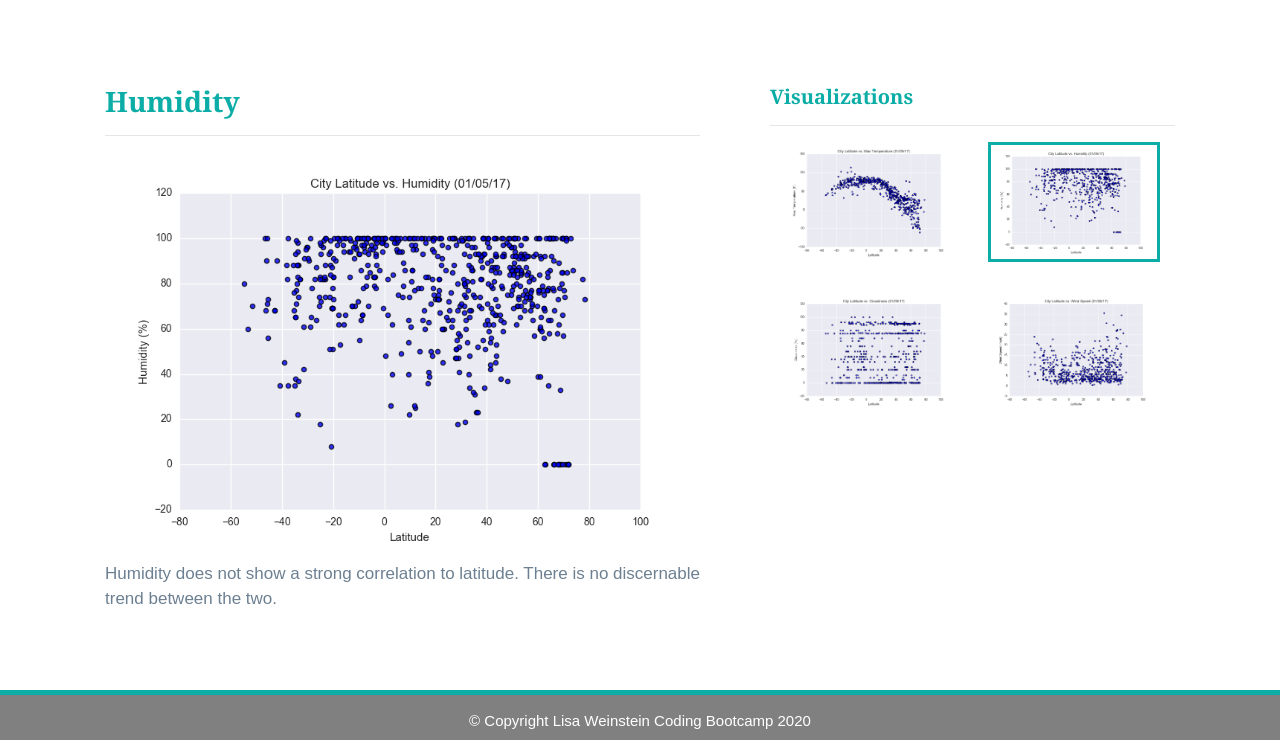
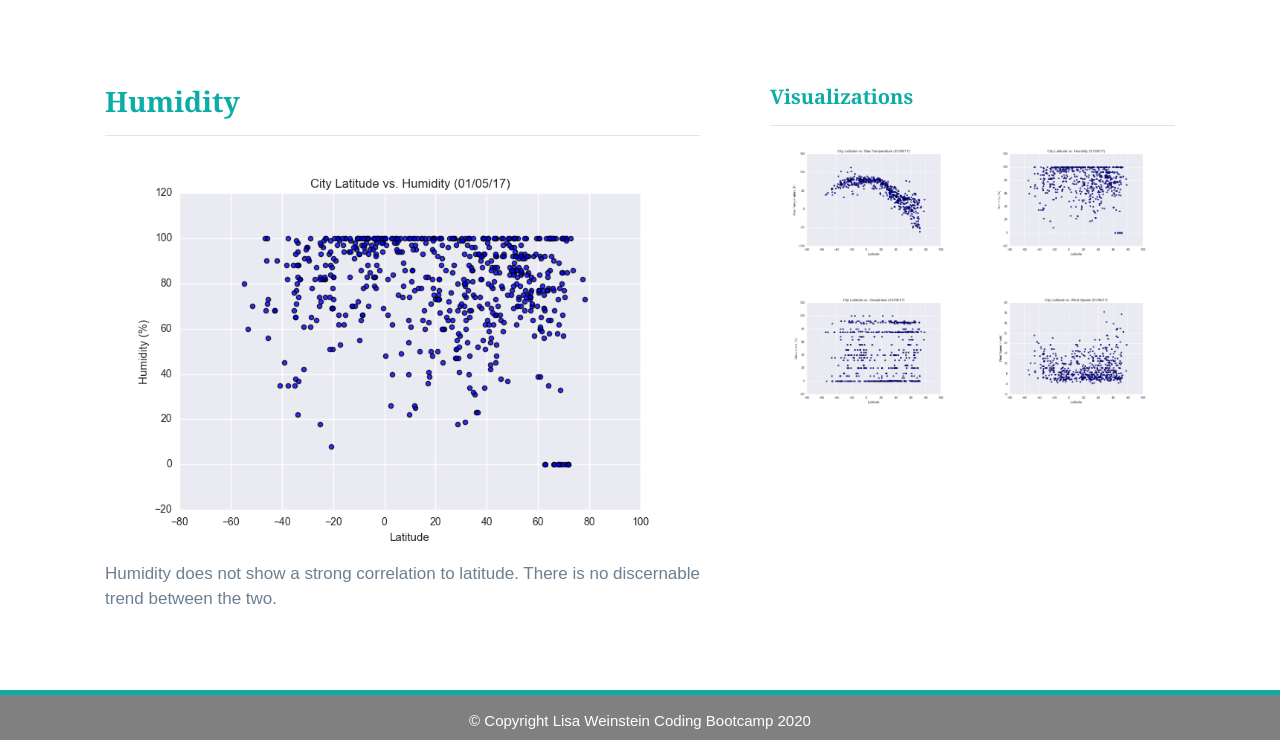
Before and after one commit to lisaweinst/Web-Design-Challenge, a plain HTML site: page humidity.html in a window 1280 px wide. Shown: the part 60-800 px from the top of the page. Drawn offline with nearby package versions, Linux system fonts and the light colour scheme.

Commit message:
Update style.css

```diff
--- a/style.css
+++ b/style.css
@@ -35,11 +35,7 @@ body{
     width:100% !important;
     height:100% !important;
   }
-  .active, .panel:hover{
-    border-color:#0BADA6;
-    border-style: solid;
 
-  }
   .vizualization{
     width:50% !important;
     height:50% !important;
```
